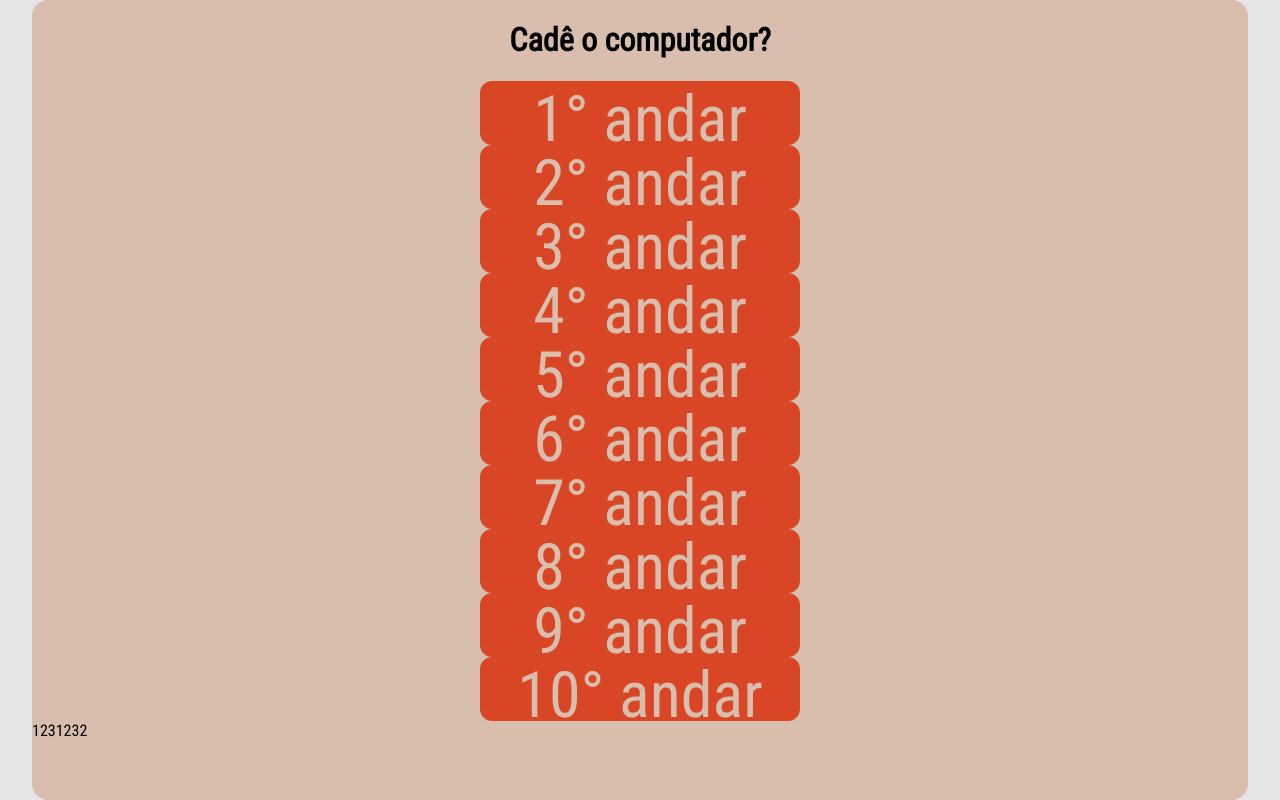
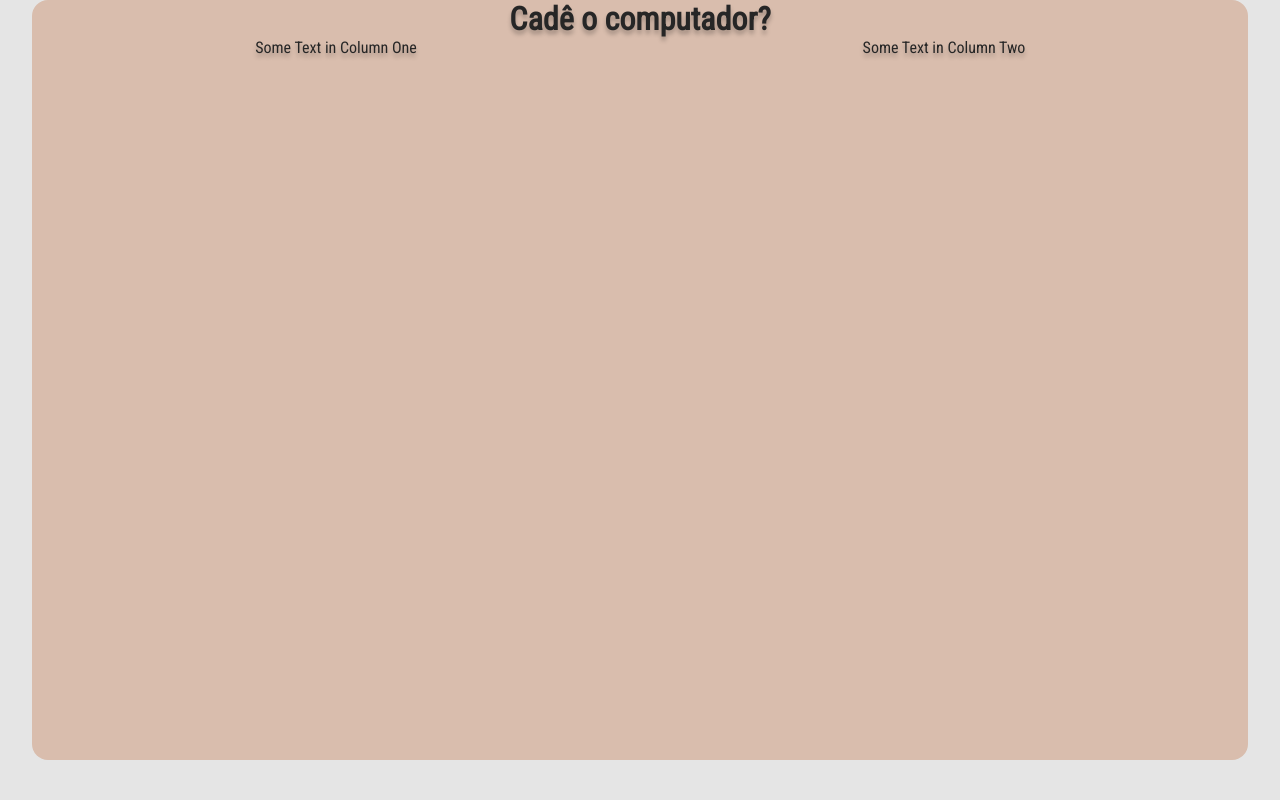
Before and after one commit to IsraelBarcelos/cade-o-computador, a React (Create React App) app: page /andares in a window 1280 px wide. Built offline with nearby package versions, Linux system fonts and the light colour scheme.

Commit message:
improved some structure, starting css from 0.

```diff
--- a/src/components/AreaDeTrabalho.tsx
+++ b/src/components/AreaDeTrabalho/index.tsx
@@ -1,4 +1,4 @@
-import "../styles/area-de-trabalho.scss"
+import "./styles.scss"
 
 type AreaDeTrabalhoPropsType = {
     children: React.ReactNode
--- a/src/styles/area-de-trabalho.scss
+++ b/src/components/AreaDeTrabalho/styles.scss
@@ -1,12 +1,14 @@
 .area {
-    width: 21.875rem;
-    height: 50rem;
-    border-radius: 2.75rem;
-    overflow-y: auto;
-    scroll-behavior: auto;
-    overflow-x: hidden;
+
+    display: flex;
+    flex-direction: column;
+
+    min-width: 95vw;
+
+
 
     background-color: #D9BDAD;
+    border-radius: 0.75rem;
 }
 
 
--- a/src/pages/Andares.tsx
+++ b/src/pages/Andares/index.tsx
@@ -1,6 +1,6 @@
-import { PressButton } from "../components/PressButton"
+import { PressButton } from "../../components/PressButton"
 
-import "../styles/andares.scss"
+import "./styles.scss"
 
 export function Andares() {
 
@@ -15,7 +15,25 @@ export function Andares() {
   */
 
   return (
-    <div className="container">
+    <div className='some-page-wrapper'>
+      <div className='row'>
+        <div className='column'>
+          <div className='blue-column'>
+            Some Text in Column One
+          </div>
+        </div>
+        <div className='column'>
+          <div className='green-column'>
+            Some Text in Column Two
+          </div>
+        </div>
+      </div>
+    </div>
+  );
+}
+
+
+{/*<div className="container">
       <div className="content">
         {
           andares.map((andar, index) => {
@@ -25,6 +43,4 @@ export function Andares() {
       </div>
       <div className="calendario"> 1231232</div>
 
-    </div>
-  );
-}
+      </div>*/}
--- a/src/styles/andares.scss
+++ b/src/pages/Andares/styles.scss
@@ -6,7 +6,20 @@
 
 @media(min-width: 768px) {
 
+    .row {
+        display: flex;
+        flex-direction: row;
+        flex-wrap: wrap;
+        width: 100%;
+      }
 
+      .column {
+        display: flex;
+        flex-direction: column;
+        flex-basis: 100%;
+        flex: 1;
+        align-items: center;
+      }
 
     /*.container {
         width: 100%;
--- a/src/pages/Login.tsx
+++ b/src/pages/Login/index.tsx
@@ -1,6 +1,10 @@
+
+import computadores from "../../assets/images/computers.svg"
+
+import "./styles.scss"
+
 
 export function Login() {
-
 
   return (
 
@@ -14,10 +18,17 @@ export function Login() {
       -Receber redirecionamentos de usuários não logados.
     */
 
-    <div>
-      {
+    <div className="login-page">
 
-      }
+      <header>
+        <img src={computadores} alt="Computadores" />
+      </header>
+
+      <div className="login-bar">
+
+      </div>
+
+
 
     </div>
   )
--- a/src/styles/globals.scss
+++ b/src/styles/globals.scss
@@ -1,3 +1,10 @@
+* {
+    padding: 0;
+    margin: 0;
+}
+
+
+
 html {
     font-size: 16px;
 }
@@ -13,11 +20,15 @@ body {
     background-color: #E5E5E5;
 
     display: flex;
-    justify-content: center;
+    flex-direction: column;
     align-items:center;
+
 
     font-family: 'Roboto Condensed', sans-serif;
     font-style: normal;
+    font-weight: normal;
+    color: #262626;
+    text-shadow: 0px 4px 4px rgba(0, 0, 0, 0.25);
 }
 
 input, textarea, button, select {
```
Also changed, not shown: src/assets/images/computers.svg (added), src/pages/Andar/index.tsx (renamed from src/pages/Andar.tsx), src/pages/Login/styles.scss (added).
